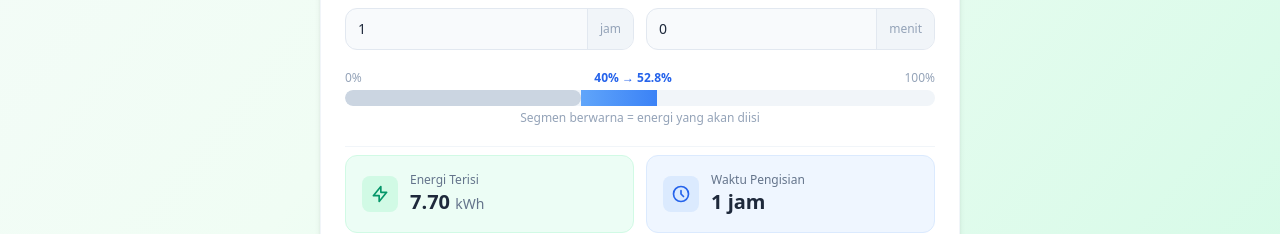
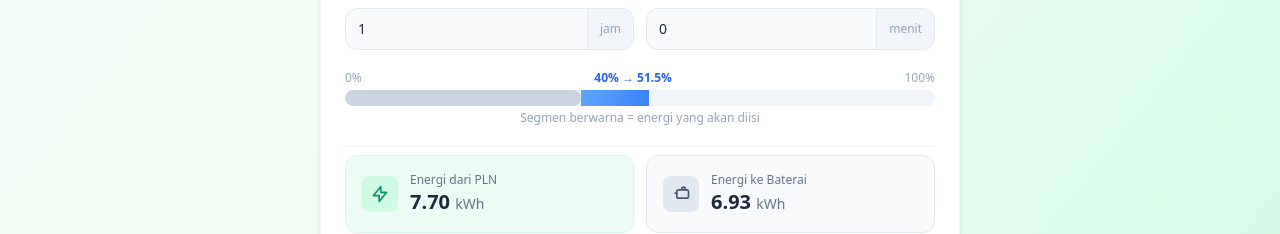
Before and after one commit to rendicahya/kwh-ev, a Svelte app: page / in a window 1280 px wide. Both pictures are taken after a click on the button "⏱️ Waktu Pengisian". Shown: the part 1022-1256 px from the top of the page. Built offline with nearby package versions, Linux system fonts and the light colour scheme.

Commit message:
Added charging efficiency calculation in mode time

```diff
--- a/src/App.svelte
+++ b/src/App.svelte
@@ -123,7 +123,7 @@
           />
         {:else if activeTab === 'time'}
           <ModeTime
-            {batteryCapacity} {currentBattery} {chargerPower} {tariffPerKwh} {selectedEV}
+            {batteryCapacity} {currentBattery} {chargerPower} {tariffPerKwh} {selectedEV} {efficiency}
             bind:availableHours bind:availableMinutes
             availableHoursError={timeErrors.availableHoursError}
             availableMinutesError={timeErrors.availableMinutesError}
--- a/src/components/ModeTime.svelte
+++ b/src/components/ModeTime.svelte
@@ -1,9 +1,7 @@
 <script>
   import { clamp } from '../lib/validation.js';
   import ProgressBar from './ProgressBar.svelte';
-  import ResultCard from './ResultCard.svelte';
-  import { calcTime } from '../lib/calc.js';
-  import { calcRange } from '../lib/calc.js';
+  import { calcTime, calcRange, formatRupiah } from '../lib/calc.js';
   import { EV_PRESETS } from '../lib/constants.js';
 
   export let batteryCapacity, currentBattery, chargerPower, tariffPerKwh;
@@ -12,8 +10,9 @@
   export let sharedValid;
   export let pbjt_rate;
   export let selectedEV = 'custom';
+  export let efficiency;
 
-  $: result = calcTime({ batteryCapacity, currentBattery, chargerPower, availableHours, availableMinutes, tariffPerKwh, pbjt_rate });
+  $: result = calcTime({ batteryCapacity, currentBattery, chargerPower, availableHours, availableMinutes, tariffPerKwh, pbjt_rate, efficiency });
   $: showResult = sharedValid && !timeError && !availableHoursError && !availableMinutesError && (availableHours > 0 || availableMinutes > 0);
   $: evPreset = selectedEV !== 'custom' ? EV_PRESETS.find(p => p.label === selectedEV) : null;
   $: rangeGained = evPreset && result ? calcRange(evPreset.range, result.finalBattery) : null;
@@ -56,26 +55,40 @@
 <ProgressBar mode="time" {currentBattery} finalBattery={result.finalBattery} batteryGained={result.batteryGained} />
 
 {#if showResult}
-  <ResultCard
-    energyLabel="Energi Terisi"
-    energyValue={result.energyFromTime.toFixed(2)}
-    secondLabel="Waktu Pengisian"
-    secondValue={timeLabel}
-    secondUnit=""
-    energyCost={result.energyCost}
-    totalCost={result.totalCost}
-    {tariffPerKwh}
-    pbjt={result.pbjt}
-  >
-    <svelte:fragment slot="second-icon">
-      <svg xmlns="http://www.w3.org/2000/svg" class="w-5 h-5" fill="none" viewBox="0 0 24 24" stroke="currentColor">
-        <path stroke-linecap="round" stroke-linejoin="round" stroke-width="2" d="M12 8v4l3 3m6-3a9 9 0 11-18 0 9 9 0 0118 0z"/>
-      </svg>
-    </svelte:fragment>
+  <div class="space-y-3 pt-2 border-t border-slate-100">
 
-    <svelte:fragment slot="extra">
-      <div class="flex items-center gap-3 bg-violet-50 border border-violet-100 rounded-xl px-4 py-4">
-        <div class="bg-violet-100 text-violet-600 rounded-lg p-2">
+    <!-- Baris 1: Energi dari PLN + Energi ke Baterai -->
+    <div class="grid grid-cols-1 sm:grid-cols-2 gap-3">
+      <div class="flex items-center gap-3 bg-emerald-50 border border-emerald-100 rounded-xl px-4 py-4">
+        <div class="bg-emerald-100 text-emerald-600 rounded-lg p-2">
+          <svg xmlns="http://www.w3.org/2000/svg" class="w-5 h-5" fill="none" viewBox="0 0 24 24" stroke="currentColor">
+            <path stroke-linecap="round" stroke-linejoin="round" stroke-width="2" d="M13 10V3L4 14h7v7l9-11h-7z"/>
+          </svg>
+        </div>
+        <div>
+          <p class="text-xs text-slate-500 font-medium">Energi dari PLN</p>
+          <p class="text-xl font-bold text-slate-800">{result.energyFromGrid.toFixed(2)} <span class="text-sm font-normal text-slate-500">kWh</span></p>
+        </div>
+      </div>
+
+      <div class="flex items-center gap-3 bg-slate-50 border border-slate-200 rounded-xl px-4 py-4">
+        <div class="bg-slate-200 text-slate-600 rounded-lg p-2">
+          <svg xmlns="http://www.w3.org/2000/svg" class="w-5 h-5" fill="none" viewBox="0 0 24 24" stroke="currentColor">
+            <path stroke-linecap="round" stroke-linejoin="round" stroke-width="2"
+              d="M9 7h10a2 2 0 012 2v6a2 2 0 01-2 2H9a2 2 0 01-2-2V9a2 2 0 012-2zm-4 4h2m10-4V5a1 1 0 00-1-1h-2a1 1 0 00-1 1v2"/>
+          </svg>
+        </div>
+        <div>
+          <p class="text-xs text-slate-500 font-medium">Energi ke Baterai</p>
+          <p class="text-xl font-bold text-slate-800">{result.energyToBattery.toFixed(2)} <span class="text-sm font-normal text-slate-500">kWh</span></p>
+        </div>
+      </div>
+    </div>
+
+    <!-- Baris 2: Baterai Akhir + Estimasi Jarak -->
+    <div class="grid grid-cols-1 sm:grid-cols-2 gap-3">
+      <div class="flex items-center gap-3 bg-blue-50 border border-blue-100 rounded-xl px-4 py-4">
+        <div class="bg-blue-100 text-blue-600 rounded-lg p-2">
           <svg xmlns="http://www.w3.org/2000/svg" class="w-5 h-5" fill="none" viewBox="0 0 24 24" stroke="currentColor">
             <path stroke-linecap="round" stroke-linejoin="round" stroke-width="2"
               d="M9 19V6l12-3v13M9 19c0 1.105-1.343 2-3 2s-3-.895-3-2 1.343-2 3-2 3 .895 3 2zm12-3c0 1.105-1.343 2-3 2s-3-.895-3-2 1.343-2 3-2 3 .895 3 2zM9 10l12-3"/>
@@ -96,21 +109,44 @@
             </svg>
           </div>
           <div>
-            <p class="text-xs text-slate-500 font-medium">Estimasi Jarak Tempuh <span class="text-slate-400 font-normal">({evPreset.standard})</span></p>
+            <p class="text-xs text-slate-500 font-medium">Estimasi Jarak <span class="text-slate-400 font-normal">({evPreset.standard})</span></p>
             <p class="text-xl font-bold text-slate-800">~{rangeGained} <span class="text-sm font-normal text-slate-500">km</span></p>
-            <p class="text-xs text-slate-400 mt-0.5">Berdasarkan {result.finalBattery.toFixed(1)}% baterai · standar {evPreset.standard}</p>
+            <p class="text-xs text-slate-400 mt-0.5">Berdasarkan {result.finalBattery.toFixed(1)}% baterai</p>
           </div>
         </div>
+      {:else}
+        <div></div>
       {/if}
+    </div>
 
-      {#if chargeComplete}
+    <!-- Notifikasi selesai lebih cepat -->
+    {#if chargeComplete}
       <div class="flex items-center gap-2 bg-emerald-50 border border-emerald-200 rounded-xl px-4 py-3">
         <svg xmlns="http://www.w3.org/2000/svg" class="w-4 h-4 text-emerald-500 shrink-0" fill="none" viewBox="0 0 24 24" stroke="currentColor">
           <path stroke-linecap="round" stroke-linejoin="round" stroke-width="2" d="M13 16h-1v-4h-1m1-4h.01M12 2a10 10 0 100 20A10 10 0 0012 2z"/>
         </svg>
         <p class="text-xs text-emerald-700">Baterai akan penuh dalam <span class="font-semibold">{timeLabel}</span>, lebih cepat dari waktu yang tersedia.</p>
       </div>
+    {/if}
+
+    <!-- Rincian Biaya -->
+    <div class="bg-slate-50 border border-slate-100 rounded-xl px-5 py-4 space-y-3">
+      <p class="text-xs font-semibold text-slate-400 uppercase tracking-wider">Rincian Biaya</p>
+      <div class="flex justify-between items-center">
+        <span class="text-sm text-slate-600">Biaya Energi ({result.energyFromGrid.toFixed(2)} kWh × {formatRupiah(tariffPerKwh)})</span>
+        <span class="text-sm font-semibold text-slate-700">{formatRupiah(result.energyCost)}</span>
+      </div>
+      {#if pbjt_rate > 0}
+      <div class="flex justify-between items-center">
+        <span class="text-sm text-slate-600">PBJT-TL <em>(10% dari biaya energi)</em></span>
+        <span class="text-sm font-semibold text-slate-700">{formatRupiah(result.pbjt)}</span>
+      </div>
       {/if}
-    </svelte:fragment>
-  </ResultCard>
+      <div class="border-t border-slate-200 pt-3 flex justify-between items-center">
+        <span class="text-sm font-bold text-slate-800">Total Biaya</span>
+        <span class="text-xl font-extrabold text-emerald-600">{formatRupiah(result.totalCost)}</span>
+      </div>
+    </div>
+
+  </div>
 {/if}
```
Also changed, not shown: src/lib/calc.js.
